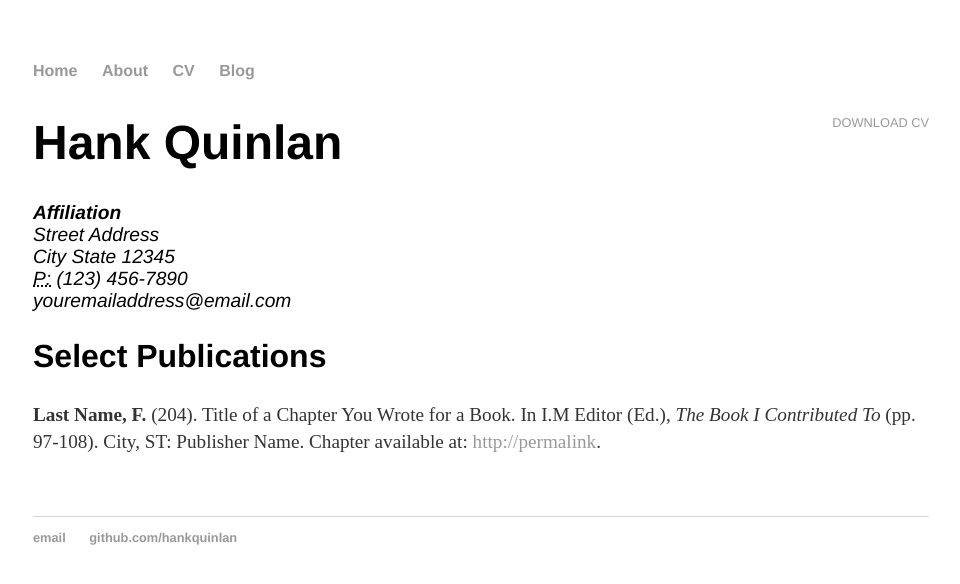
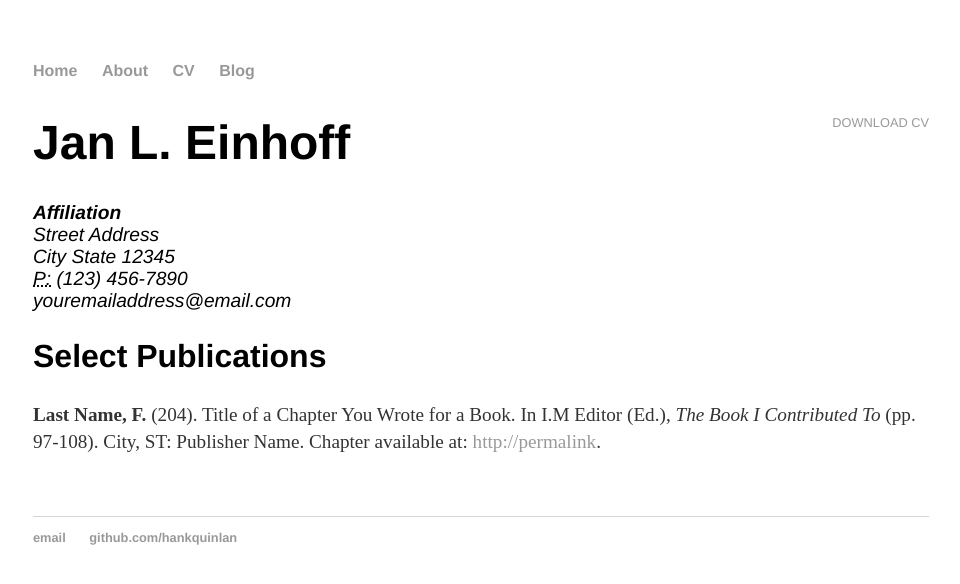
Before and after one commit to jeinhoff/jeinhoff.github.io, a Jekyll site: the page built from cv/index.html, in a window 1280 px wide. Shown: the top 584 px of the page, without its empty margins (159-1119 px from the left). Built offline with Jekyll 4.4.1, drawn with Linux system fonts in a browser that asks for light colours.

Commit message:
Update index.html

```diff
--- a/cv/index.html
+++ b/cv/index.html
@@ -5,7 +5,7 @@
 
 	<div class="cv">
 		<a href="#" class="download" title="Download CV as PDF">Download CV</a>
-					<h1>Hank Quinlan</h1>
+					<h1>Jan L. Einhoff</h1>
 					<address>
 					<strong>Affiliation</strong><br>
 					Street Address<br>
```
